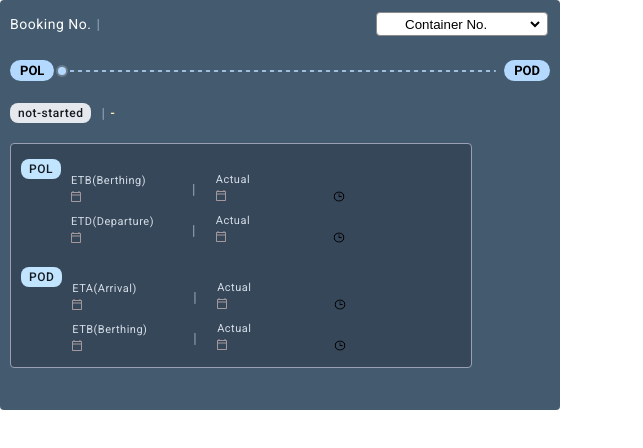
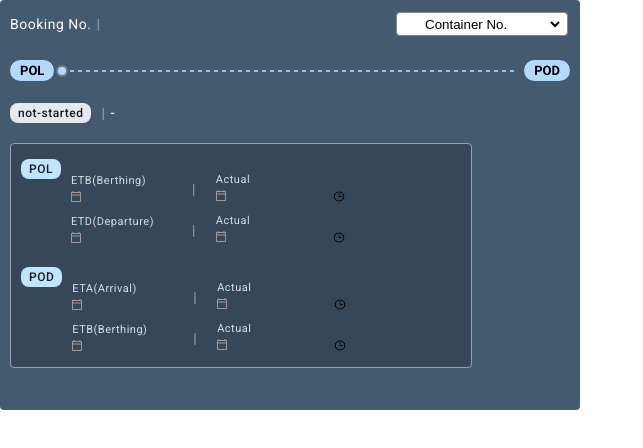
Before and after one commit to Young-Hyun-Ham/iframe-container, a React (Vite) app: page /v2 in a window 1280 px wide. Shown: the top 448 px of the page, without its empty margins (0-643 px from the left). Built offline with nearby package versions, Linux system fonts and the light colour scheme.

Commit message:
iframe width 560 -> 580

```diff
--- a/src/iframeScenario.module.css
+++ b/src/iframeScenario.module.css
@@ -2,7 +2,7 @@
   	position: relative;
   	border-radius: 4px;
   	background-color: #445b6f;
-  	width: 560px;
+  	width: 580px;
 		height: 410px;
   	display: flex;
   	flex-direction: column;
```
